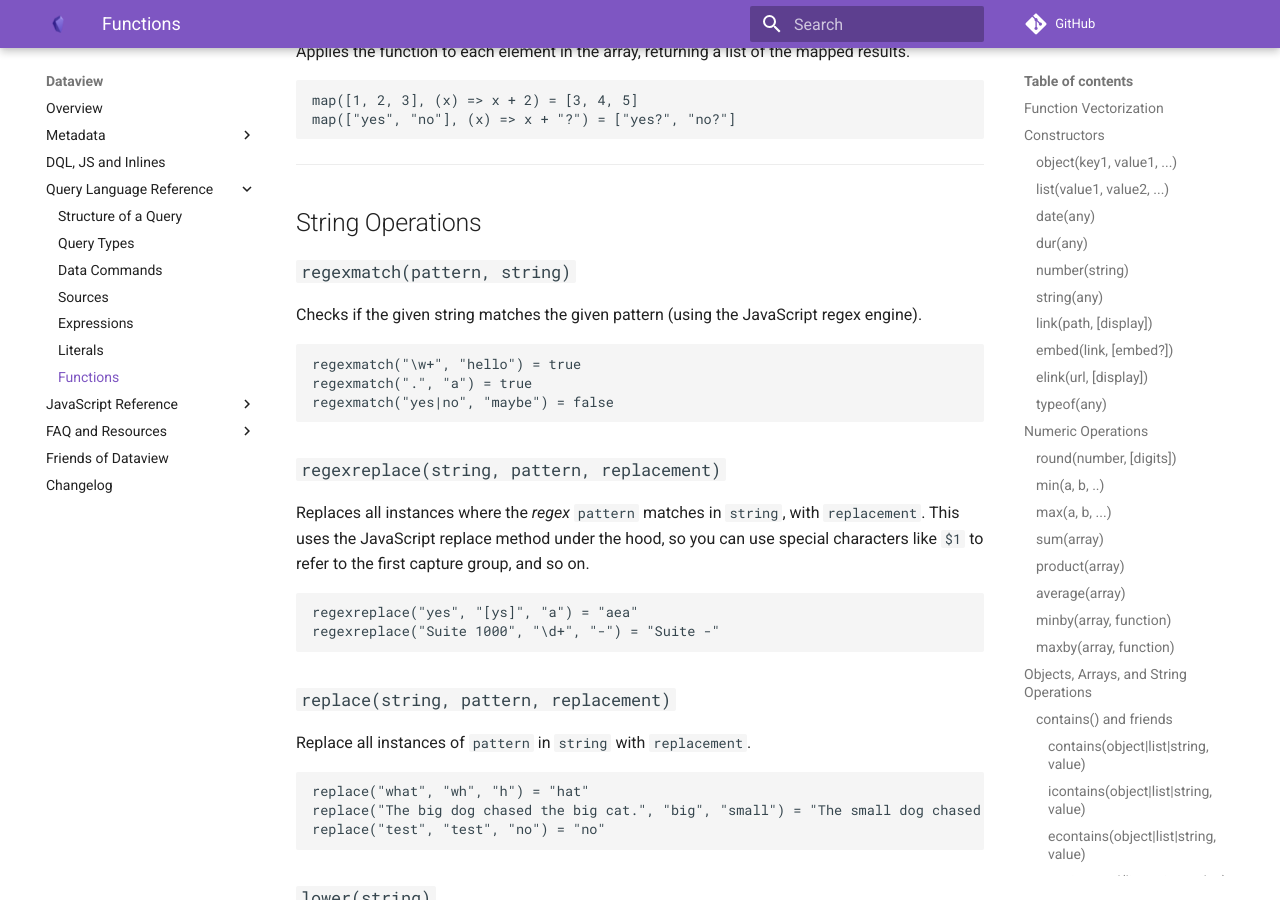
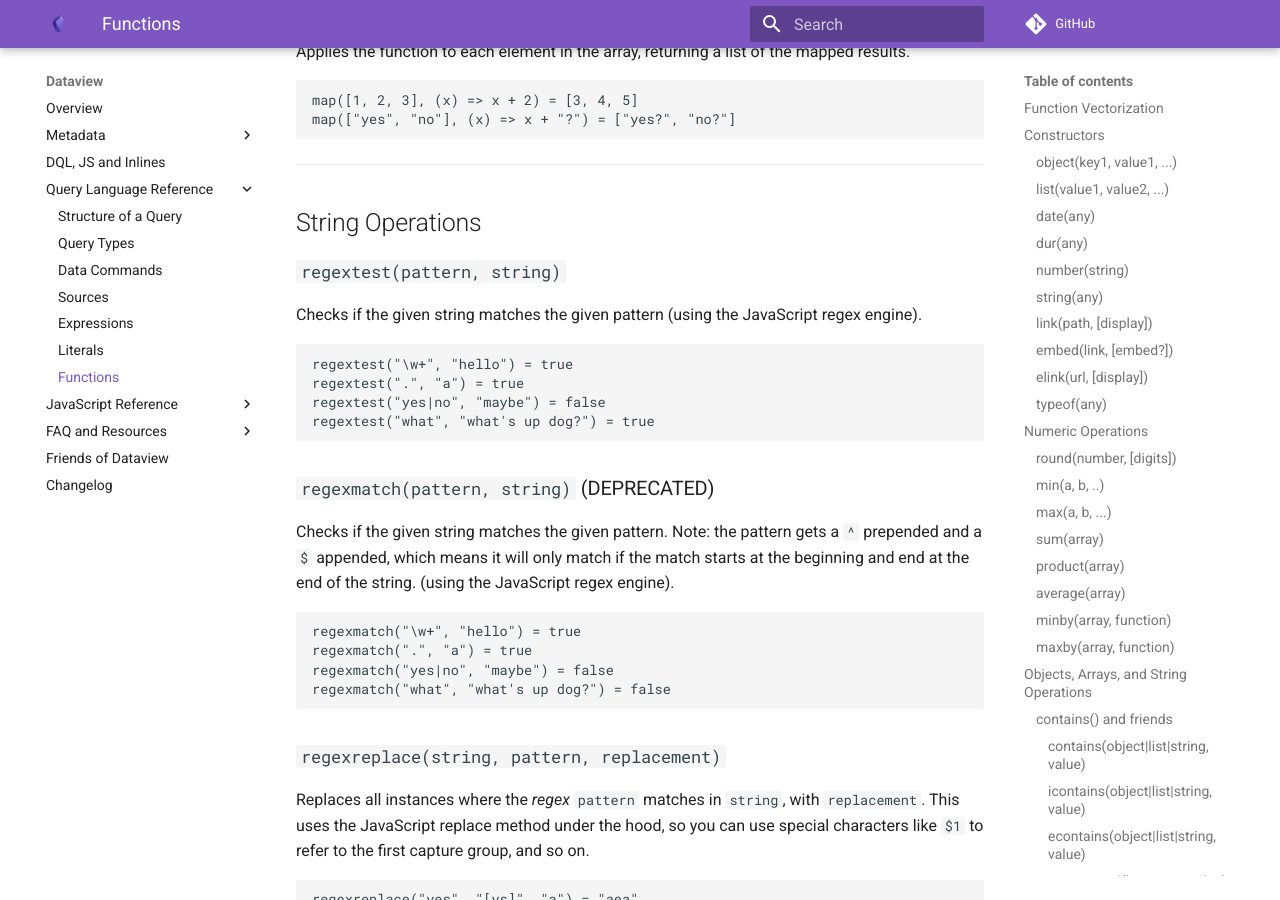
Before and after one commit to blacksmithgu/obsidian-dataview, an MkDocs documentation site: the page built from docs/docs/reference/functions.md, in a window 1280 px wide and 900 px high, scrolled down 9415 px. Built offline with MkDocs 1.6.1 and Material for MkDocs 9.7.7, drawn with Linux system fonts in a browser that asks for light colours; comment, search, counter and statistics services are not loaded.

Commit message:
feat: add a new regextest function and deprecate regexmatch

````diff
--- a/docs/docs/reference/functions.md
+++ b/docs/docs/reference/functions.md
@@ -456,14 +456,28 @@ map(["yes", "no"], (x) => x + "?") = ["yes?", "no?"]
 
 ## String Operations
 
-### `regexmatch(pattern, string)`
+### `regextest(pattern, string)`
 
 Checks if the given string matches the given pattern (using the JavaScript regex engine).
+
+```
+regextest("\w+", "hello") = true
+regextest(".", "a") = true
+regextest("yes|no", "maybe") = false
+regextest("what", "what's up dog?") = true
+```
+
+### `regexmatch(pattern, string)` (DEPRECATED)
+
+Checks if the given string matches the given pattern. Note: the pattern gets a `^`
+prepended and a `$` appended, which means it will only match if the match starts at
+the beginning and end at the end of the string. (using the JavaScript regex engine).
 
 ```
 regexmatch("\w+", "hello") = true
 regexmatch(".", "a") = true
 regexmatch("yes|no", "maybe") = false
+regexmatch("what", "what's up dog?") = false
 ```
 
 ### `regexreplace(string, pattern, replacement)`
````
Also changed, not shown: docs/docs/reference/expressions.md (+1 -1 lines), 3 other files.
